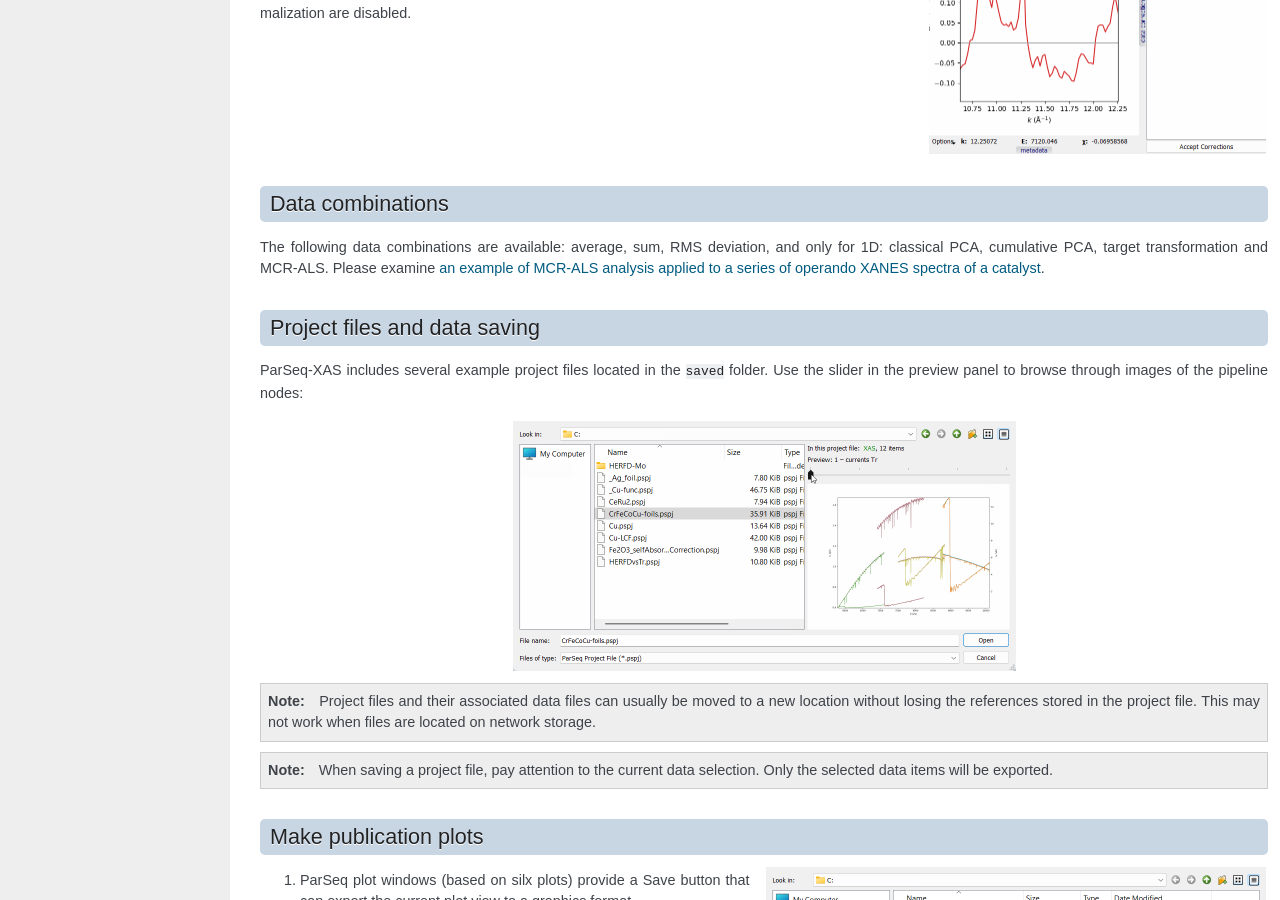
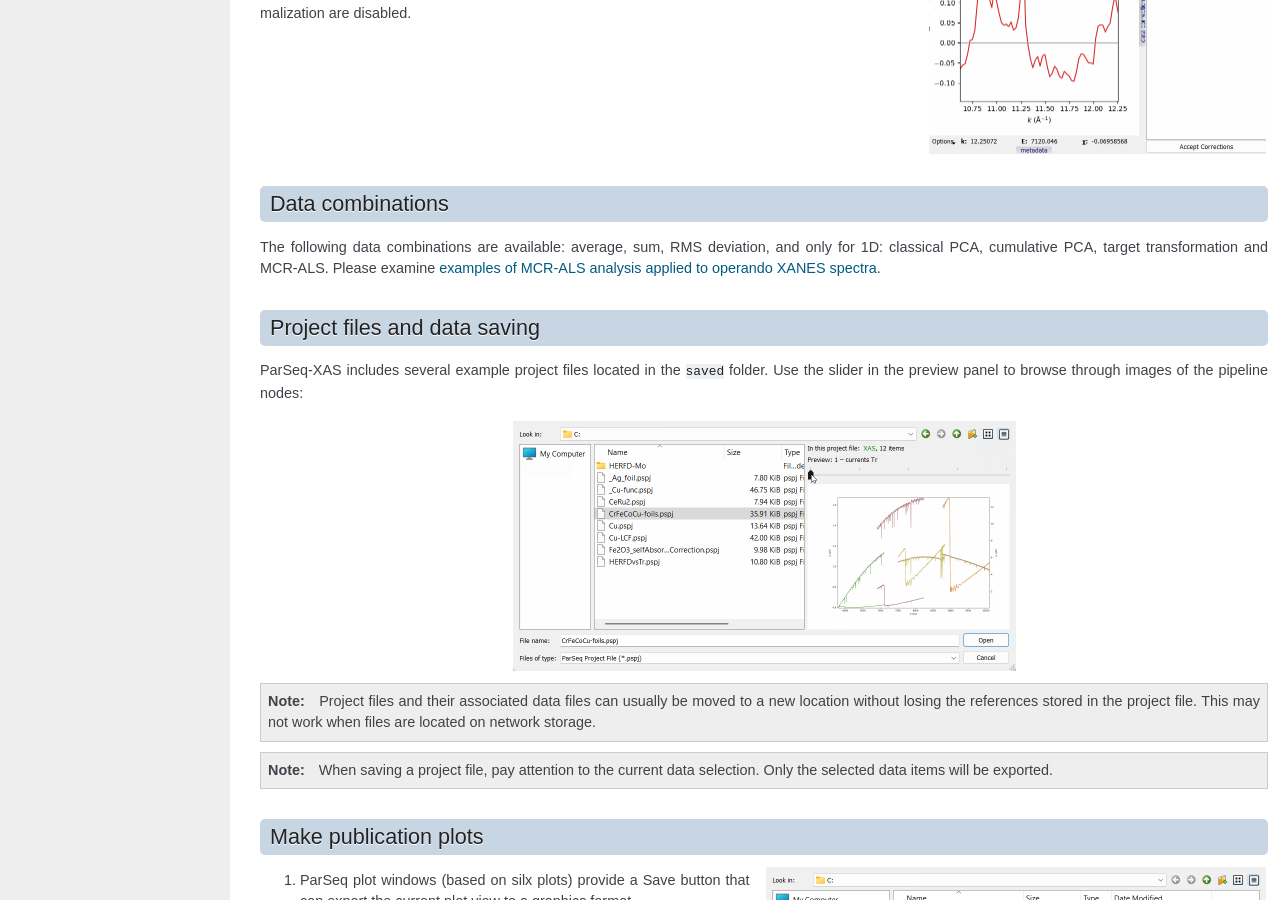
Before and after one commit to kklmn/ParSeq-XAS, a Sphinx documentation site: the page built from parseq_XAS/doc/howto.rst, in a window 1280 px wide and 900 px high, scrolled down 1145 px. Built offline with Sphinx 7.4.7, drawn with Linux system fonts in a browser that asks for light colours.

```diff
--- a/parseq_XAS/doc/conf.py
+++ b/parseq_XAS/doc/conf.py
@@ -130,8 +130,8 @@
 
 .. |combinations| raw:: html
 
-   <a class="reference external" href="{3}">an example of MCR-ALS analysis
-   applied to a series of operando XANES spectra of a catalyst</a>
+   <a class="reference external" href="{3}">examples of MCR-ALS analysis
+   applied to operando XANES spectra</a>
 
 """.format(helpParSeq, helpCorr, helpForm, helpComb)
 
```
Also changed, not shown: 1 other file.
